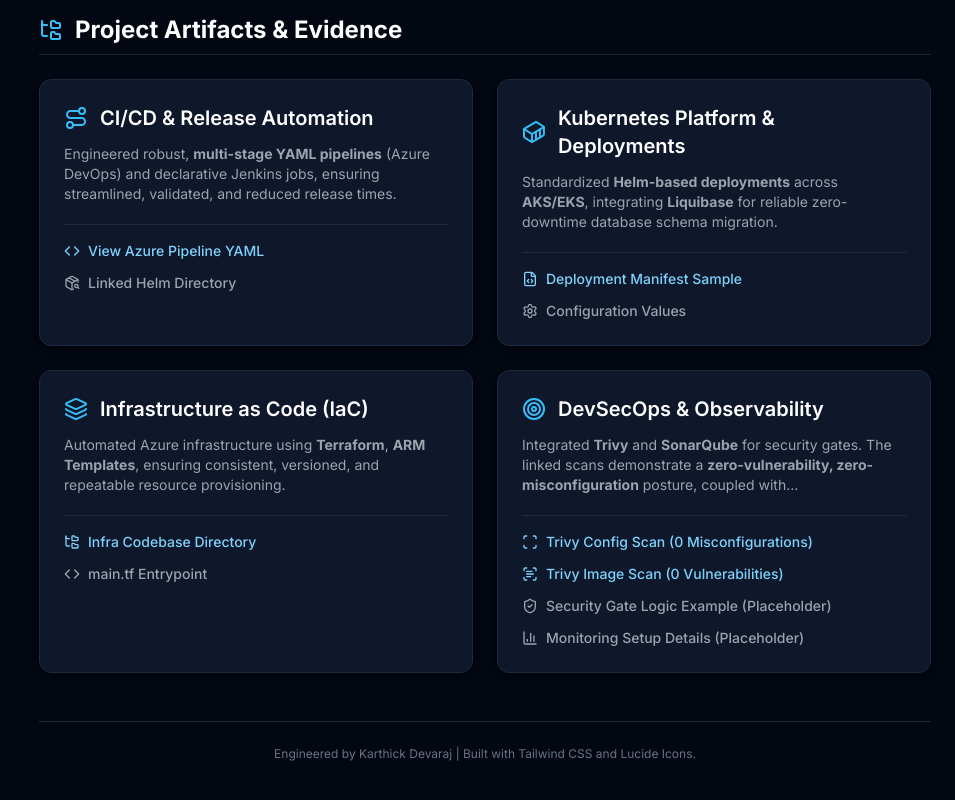
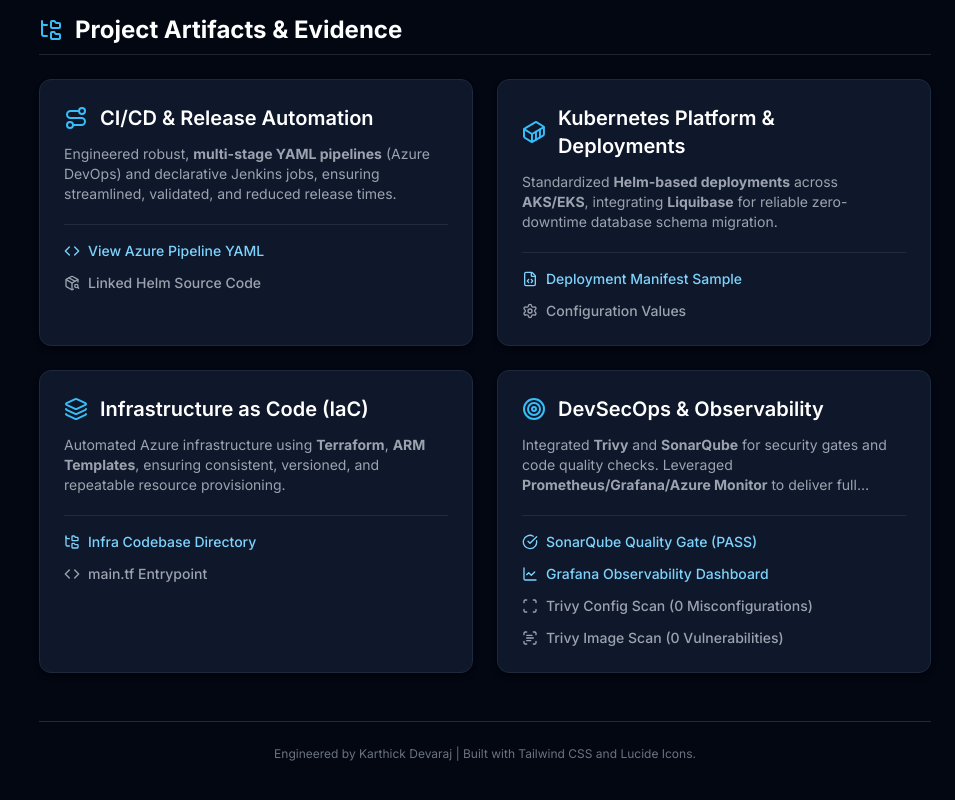
Before and after one commit to karthick0810/azure-devsecops-pipeline, a plain HTML site: page index.html in a window 1280 px wide. Shown: the part 846-1646 px from the top of the page, without its empty margins (325-1280 px from the left). Drawn offline with nearby package versions, Linux system fonts and the light colour scheme.

Commit message:
Update index.html

```diff
--- a/index.html
+++ b/index.html
@@ -248,8 +248,8 @@
                             <a href="Azure%20Devsecops%20Pipeline/Azure-pipeline.yaml" class="flex items-center text-sm font-medium text-sky-300 hover:text-white transition-colors">
                                 <i data-lucide="code" class="w-4 h-4 mr-2"></i> View Azure Pipeline YAML
                             </a>
-                            <a href="helm/" class="flex items-center text-sm font-medium text-gray-400 hover:text-sky-300 transition-colors">
-                                <i data-lucide="package-search" class="w-4 h-4 mr-2"></i> Linked Helm Directory
+                            <a href="https://github.com/karthick0810/azure-devsecops-pipeline/tree/main/helm" target="_blank" class="flex items-center text-sm font-medium text-gray-400 hover:text-sky-300 transition-colors">
+                                <i data-lucide="package-search" class="w-4 h-4 mr-2"></i> Linked Helm Source Code
                             </a>
                         </div>
                     </article>
@@ -283,7 +283,7 @@
                             Automated Azure infrastructure using <strong>Terraform</strong>, <strong>ARM Templates</strong>, ensuring consistent, versioned, and repeatable resource provisioning.
                         </p>
                         <div class="card-links flex flex-col gap-3 border-t border-gray-700/50 pt-4">
-                            <a href="terraform/" class="flex items-center text-sm font-medium text-sky-300 hover:text-white transition-colors">
+                            <a href="https://github.com/karthick0810/azure-devsecops-pipeline/tree/main/terraform" target="_blank" class="flex items-center text-sm font-medium text-sky-300 hover:text-white transition-colors">
                                 <i data-lucide="folder-tree" class="w-4 h-4 mr-2"></i> Infra Codebase Directory
                             </a>
                             <a href="terraform/main.tf" class="flex items-center text-sm font-medium text-gray-400 hover:text-sky-300 transition-colors">
@@ -292,27 +292,30 @@
                         </div>
                     </article>
 
-                    <!-- Card 4: Security & Observability -->
+                    <!-- Card 4: Security & Observability - ENHANCED -->
                     <article class="card-glow rounded-xl p-6 hover:shadow-2xl">
                         <div class="flex items-center mb-3 text-accent">
                             <i data-lucide="target" class="w-6 h-6 mr-3"></i>
                             <h3 class="text-xl font-semibold text-white">DevSecOps & Observability</h3>
                         </div>
                         <p class="text-sm text-gray-400 mb-5 line-clamp-3">
-                            Integrated <strong>Trivy</strong> and <strong>SonarQube</strong> for security gates. The linked scans demonstrate a <strong>zero-vulnerability, zero-misconfiguration</strong> posture, coupled with <strong>Prometheus/Grafana</strong> for full operational insight.
+                            Integrated <strong>Trivy</strong> and <strong>SonarQube</strong> for security gates and code quality checks. Leveraged <strong>Prometheus/Grafana/Azure Monitor</strong> to deliver full operational observability, demonstrating a zero-vulnerability posture.
                         </p>
                         <div class="card-links flex flex-col gap-3 border-t border-gray-700/50 pt-4">
-                            <a href="Images/{951C0EE3-F7E5-4291-AEE0-C08DFDDF01C9}.png" target="_blank" class="flex items-center text-sm font-medium text-sky-300 hover:text-white transition-colors">
+                            <!-- New SonarQube link -->
+                            <a href="Images/{141E033B-01BA-4295-BA98-0B8764D25BA3}.png" target="_blank" class="flex items-center text-sm font-medium text-sky-300 hover:text-white transition-colors">
+                                <i data-lucide="check-circle" class="w-4 h-4 mr-2"></i> SonarQube Quality Gate (PASS)
+                            </a>
+                            <!-- New Grafana link -->
+                            <a href="Images/{21B2C81D-7AFD-4FAC-8835-3614BB1ABA14}.png" target="_blank" class="flex items-center text-sm font-medium text-sky-300 hover:text-white transition-colors">
+                                <i data-lucide="line-chart" class="w-4 h-4 mr-2"></i> Grafana Observability Dashboard
+                            </a>
+                            <!-- Existing Trivy links -->
+                            <a href="Images/{951C0EE3-F7E5-4291-AEE0-C08DFDDF01C9}.png" target="_blank" class="flex items-center text-sm font-medium text-gray-400 hover:text-sky-300 transition-colors">
                                 <i data-lucide="scan" class="w-4 h-4 mr-2"></i> Trivy Config Scan (0 Misconfigurations)
                             </a>
-                            <a href="Images/{7DA95E8E-8EA2-452E-A8E3-8839D9DDA6BC}.png" target="_blank" class="flex items-center text-sm font-medium text-sky-300 hover:text-white transition-colors">
+                            <a href="Images/{7DA95E8E-8EA2-452E-A8E3-8839D9DDA6BC}.png" target="_blank" class="flex items-center text-sm font-medium text-gray-400 hover:text-sky-300 transition-colors">
                                 <i data-lucide="scan-text" class="w-4 h-4 mr-2"></i> Trivy Image Scan (0 Vulnerabilities)
-                            </a>
-                            <a href="#" class="flex items-center text-sm font-medium text-gray-400 hover:text-sky-300 transition-colors">
-                                <i data-lucide="shield-check" class="w-4 h-4 mr-2"></i> Security Gate Logic Example (Placeholder)
-                            </a>
-                            <a href="#" class="flex items-center text-sm font-medium text-gray-400 hover:text-sky-300 transition-colors">
-                                <i data-lucide="bar-chart-3" class="w-4 h-4 mr-2"></i> Monitoring Setup Details (Placeholder)
                             </a>
                         </div>
                     </article>
```
